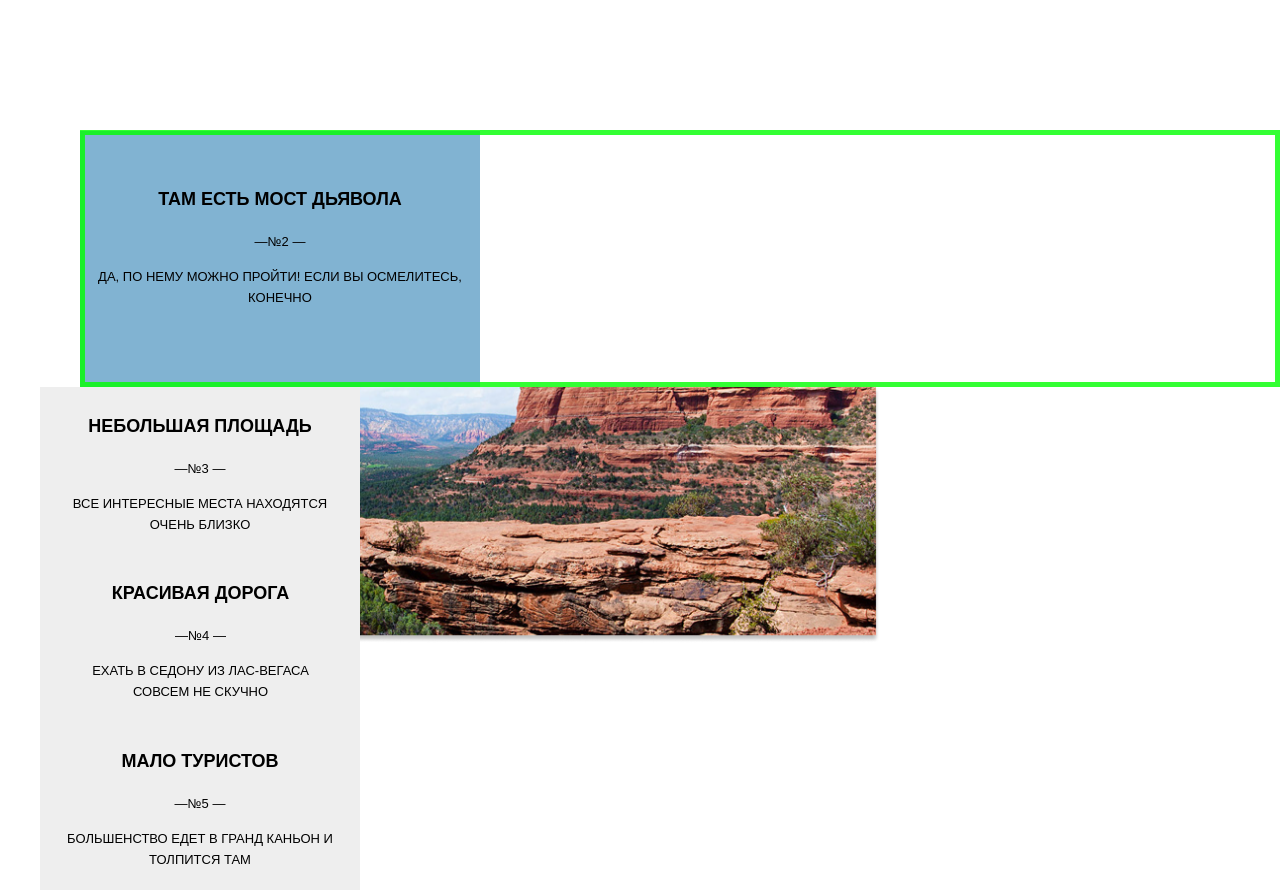
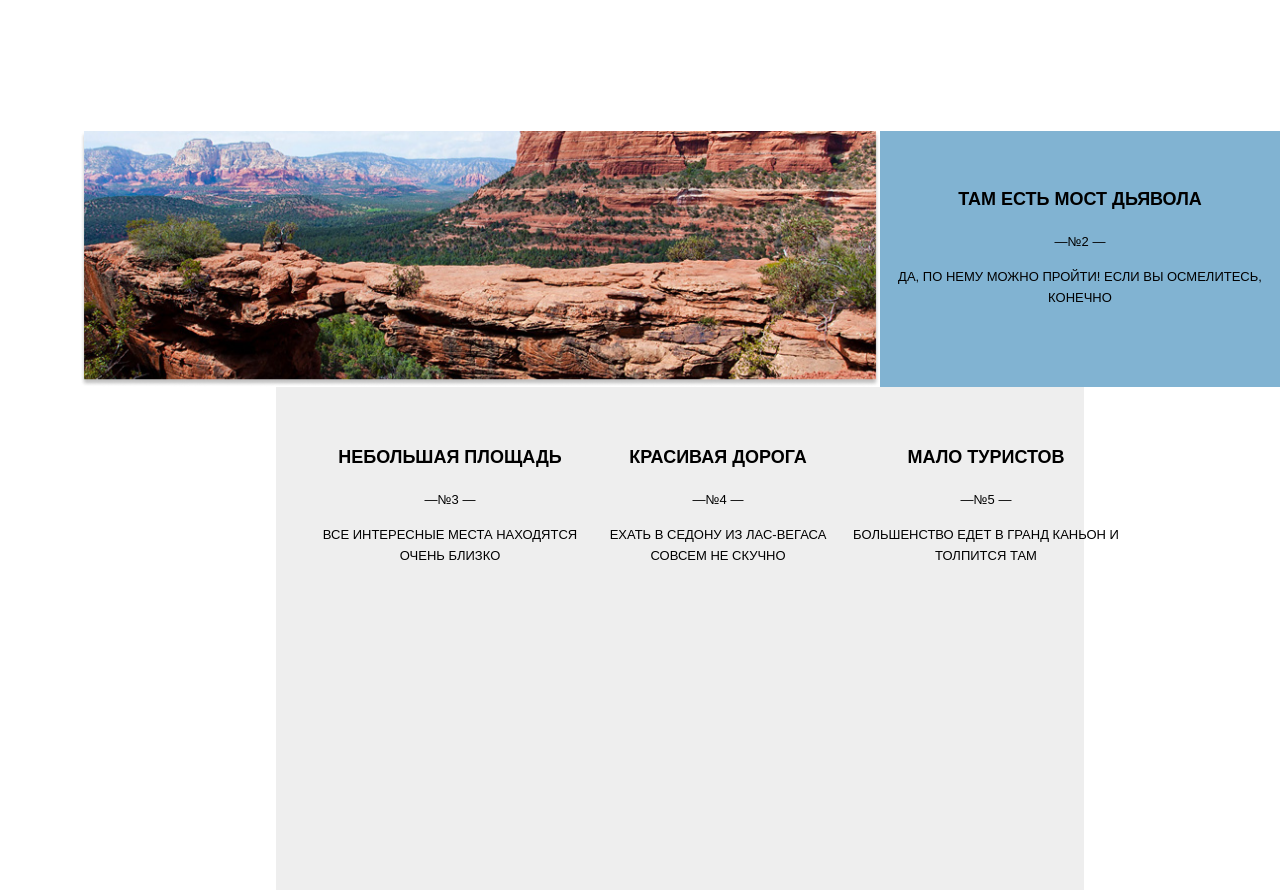
Before and after one commit to samolet75/1307571-sedona-21, a website: page source/index.html in a window 1280 px wide. Shown: the part 929-1822 px from the top of the page. Drawn offline with nearby package versions, Linux system fonts and the light colour scheme; files that its build step writes are made by us from their sources.

Commit message:
почти конец первой страницы

```diff
--- a/source/index.html
+++ b/source/index.html
@@ -107,7 +107,7 @@
           </div>
         </article>
         <div class="advantages__difference">
-          <div class="container">
+            <img class="advantages__bridge" src="img/photobridge.png" width="320" height="260" alt="фотография моста">
             <div class="advantages__present">
             <h2 class="advantages__beauties">Там есть мост дьявола
             </h2>
@@ -116,41 +116,33 @@
             <p class="advantages__features">Да, по нему можно пройти! Если Вы осмелитесь, конечно
             </p>
             </div>
-            <img class="advantages__bridge" src="img/photobridge.png" width="320" height="260" alt="фотография моста">
           </div>
-          </div>
-          <div class="advantages__area">
-            <div class="container">
-              <div class="advantages__small">
+          <ul class="advantages__area">
+            <li class="advantages__small">
               <h2 class="advantages__beauties">Небольшая площадь
               </h2>
               <span class="advantages__count">№3
               </span>
               <p class="advantages__features">Все интересные места находятся очень близко
               </p>
-              </div>
-            </div>
-                <div class="advantages__road">
-                  <div class="container">
+            </li>
+              <li class="advantages__small">
                 <h2 class="advantages__beauties">Красивая дорога
                 </h2>
                 <span class="advantages__count">№4
                 </span>
                 <p class="advantages__features">Ехать в Седону из Лас-Вегаса совсем не скучно
                 </p>
-                </div>
-              </div>
-                  <div class="advantages__tourists">
-                    <div class="container">
+              </li>
+                <li class="advantages__small">
                   <h2 class="advantages__beauties">Мало туристов
                   </h2>
                   <span class="advantages__count">№5
                   </span>
                   <p class="advantages__features">Большенство едет в Гранд каньон и Толпится там
                   </p>
-                  </div>
-                </div>
-                </div>
+                </li>
+            </ul>
     </section>
     <div class="booking">
         <div class="container">
--- a/source/less/blocks/advantages.less
+++ b/source/less/blocks/advantages.less
@@ -3,6 +3,7 @@
   flex-direction: column;
   min-width: 320px;
   margin: 53px 0 0 0;
+  padding: 0;
 
   &__difference {
     display: flex;
@@ -45,13 +46,16 @@
   }
 
   &__area {
-    width: 320px;
+    display: flex;
+    flex-direction: column;
+    min-width: 320px;
     height: 503px;
     background-color: #eeeeee;
+    margin: 0 auto;
   }
 
   &__small {
-    width: 268px;
+    min-width: 268px;
     height: 117px;
     text-align: center;
     margin: 26px 26px 50px 26px;
@@ -80,8 +84,6 @@
     width: 768px;
     height: 256px;
     margin: 0 auto;
-    outline: 5px solid rgba(0, 255, 0, 0.8);
-    outline-offset: -5px;
   }
 }
 
@@ -100,7 +102,6 @@
     margin: 0;
     padding-top: 40px;
     box-sizing: border-box;
-    order: 0;
   }
 }
 
@@ -111,7 +112,6 @@
     margin: 0;
     padding-top: 40px;
     box-sizing: border-box;
-    order: 1;
   }
 }
 
@@ -120,6 +120,7 @@
   .advantages__bridge {
     width: 512px;
     height: 256px;
+    margin: 0;
   }
 }
 
@@ -128,11 +129,30 @@
   .advantages__bridge {
     width: 800px;
     height: 256px;
+    margin: 0;
   }
 }
 
 @media (min-width: @tablet-width) {
-  .advantages__bridge {
-    order: 0;
+  .advantages__area {
+    display: flex;
+    flex-direction: row;
+    justify-content: space-between;
+    width: 768px;
+    margin: 0 auto;
   }
 }
+
+@media (min-width: @desktop-width) {
+  width: 1200px;
+}
+
+@media (min-width: @tablet-width) {
+  .advantages__small {
+    display: block;
+    width: 256px;
+    height: 256px;
+    margin: 0;
+    padding-top: 42px;
+  }
+}
--- a/source/less/blocks/advice.less
+++ b/source/less/blocks/advice.less
@@ -51,7 +51,7 @@
 
 @media (min-width: @desktop-width) {
   .advice__list {
-    width: 701px;
+    width: 1033px;
     height: 113px;
   }
 }
```
